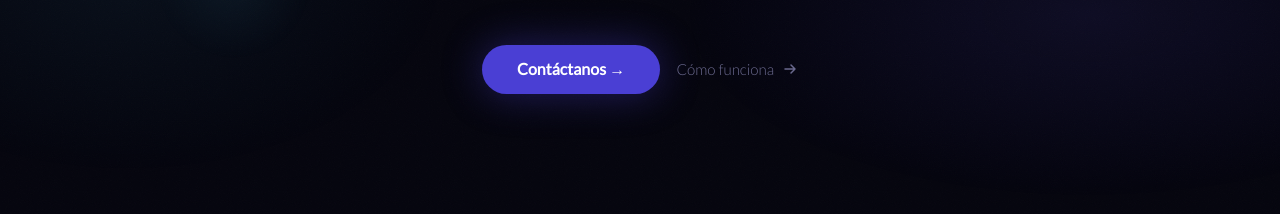
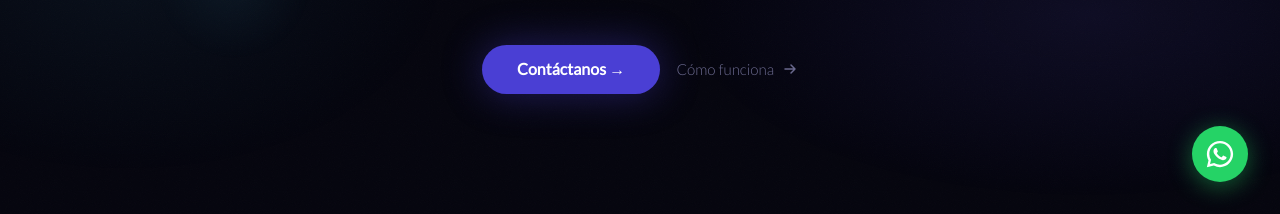
Before and after one commit to andreydial01-hash/Nomantica, a plain HTML site: page index.html in a window 1280 px wide. Shown: the part 586-800 px from the top of the page. Drawn offline with nearby package versions, Linux system fonts and the light colour scheme.

Commit message:
Update index.html

```diff
--- a/index.html
+++ b/index.html
@@ -255,6 +255,50 @@ footer p{font-size:.78rem;color:var(--muted)}
 
 <div class="cursor" id="cursor"></div>
 <div class="cursor-ring" id="cursor-ring"></div>
+
+<!-- WhatsApp Button -->
+<a href="https://wa.me/527121837694" target="_blank" rel="noopener" id="waBtn" title="Escríbenos por WhatsApp">
+  <svg xmlns="http://www.w3.org/2000/svg" viewBox="0 0 32 32" width="28" height="28" fill="#fff">
+    <path d="M16 1C7.716 1 1 7.716 1 16c0 2.628.678 5.1 1.865 7.254L1 31l7.98-1.833A14.94 14.94 0 0016 31c8.284 0 15-6.716 15-15S24.284 1 16 1zm0 27.2a12.14 12.14 0 01-6.19-1.694l-.443-.263-4.736 1.088 1.118-4.617-.29-.473A12.16 12.16 0 013.8 16C3.8 9.26 9.26 3.8 16 3.8S28.2 9.26 28.2 16 22.74 28.2 16 28.2zm6.67-9.115c-.366-.183-2.163-1.067-2.498-1.19-.335-.12-.578-.183-.822.184-.244.366-.944 1.19-1.157 1.434-.213.244-.427.274-.793.091-.366-.183-1.545-.57-2.943-1.816-1.088-.97-1.822-2.168-2.035-2.534-.213-.366-.023-.564.16-.746.164-.163.366-.427.549-.64.183-.213.244-.366.366-.61.122-.244.061-.457-.03-.64-.092-.183-.822-1.982-1.127-2.713-.297-.713-.598-.616-.822-.628l-.7-.012c-.244 0-.64.091-.975.457s-1.28 1.25-1.28 3.047 1.311 3.534 1.494 3.778c.183.244 2.58 3.94 6.253 5.524.874.377 1.556.602 2.087.77.877.279 1.676.24 2.308.145.704-.104 2.163-.884 2.468-1.737.305-.854.305-1.585.213-1.737-.09-.152-.334-.244-.7-.427z"/>
+  </svg>
+</a>
+
+<style>
+#waBtn{
+  position:fixed;
+  bottom:2rem;
+  right:2rem;
+  z-index:999;
+  width:56px;height:56px;
+  background:#25d366;
+  border-radius:50%;
+  display:flex;align-items:center;justify-content:center;
+  box-shadow:0 4px 24px rgba(37,211,102,.45);
+  transition:transform .3s, box-shadow .3s;
+  animation:waPop .6s cubic-bezier(.34,1.56,.64,1) 1.5s both;
+}
+#waBtn:hover{
+  transform:scale(1.12);
+  box-shadow:0 6px 36px rgba(37,211,102,.65);
+}
+@keyframes waPop{
+  from{opacity:0;transform:scale(0)}
+  to{opacity:1;transform:scale(1)}
+}
+/* pulse ring */
+#waBtn::before{
+  content:'';
+  position:absolute;
+  inset:-4px;
+  border-radius:50%;
+  border:2px solid rgba(37,211,102,.5);
+  animation:waPulse 2.2s ease-out infinite;
+}
+@keyframes waPulse{
+  0%{transform:scale(1);opacity:.7}
+  100%{transform:scale(1.5);opacity:0}
+}
+</style>
 
 <!-- NAV -->
 <nav id="nav">
```
